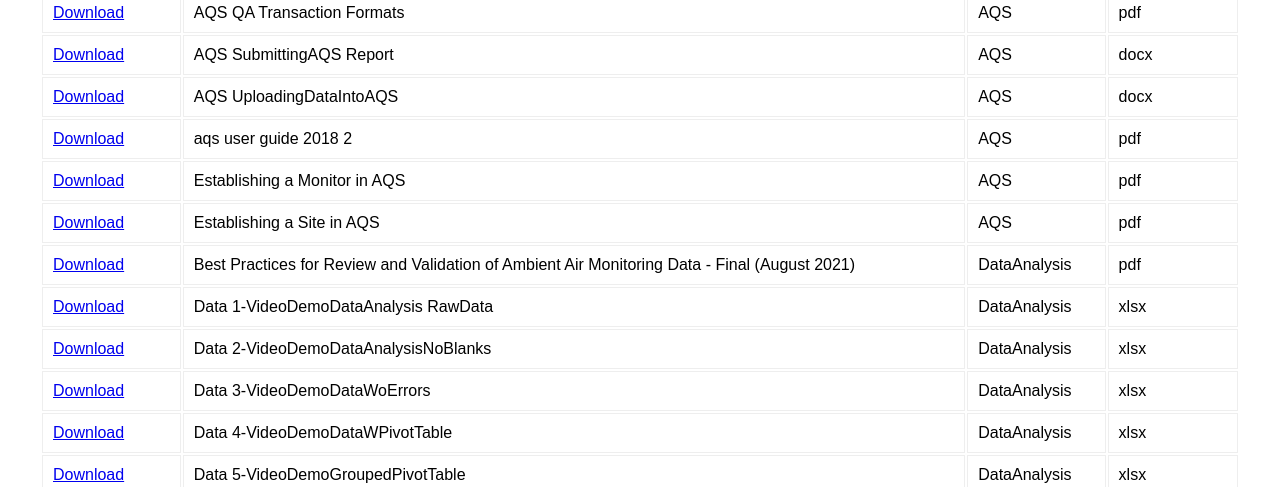
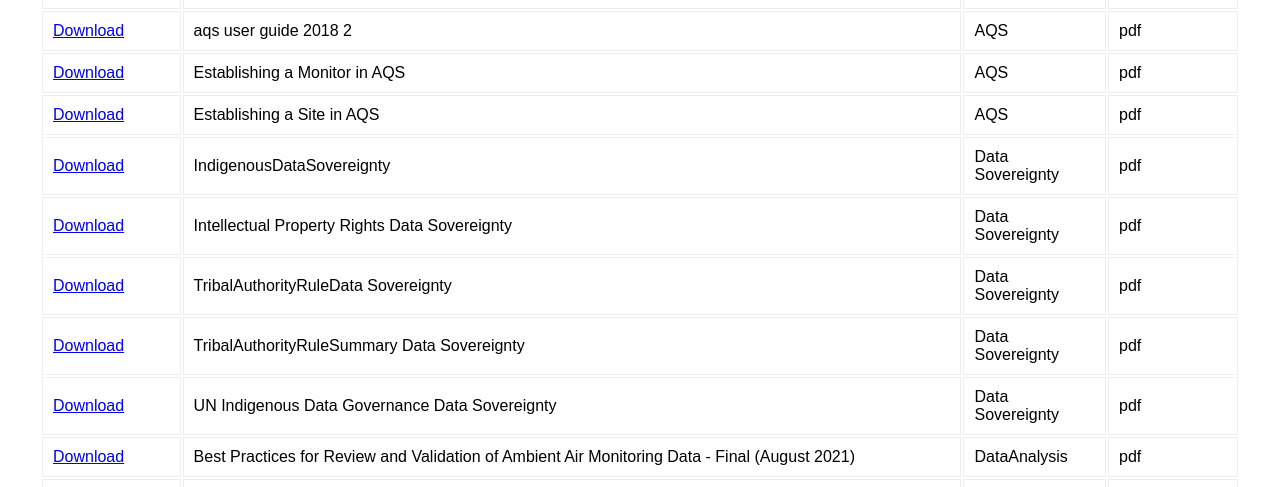
Before and after one commit to tamscenter/tamscenter.github.io, a plain HTML site: page index.html in a window 1280 px wide. Shown: the part 1482-1969 px from the top of the page. Drawn offline with Linux system fonts and the light colour scheme.

Commit message:
data sovereignty category added
added files for a new search term of data sovereignty

```diff
--- a/index.html
+++ b/index.html
@@ -227,6 +227,41 @@
               </tr>
 
               <tr>
+                <td ><a href="hosted_files/Data Sovereignty/IndigenousDataSovereignty.pdf" onclick="var that=this;ga('send','event','FileDownload','IndigenousDataSovereignty');setTimeout(function(){location.href=that.href;},200);return false;">Download</a></td>
+                <td class="name">IndigenousDataSovereignty</td>
+                <td class="section">Data Sovereignty</td>
+                <td class="type">pdf</td>
+              </tr>
+
+              <tr>
+                <td ><a href="hosted_files/Data Sovereignty/Intellectual Property Rights Data Sovereignty.pdf" onclick="var that=this;ga('send','event','FileDownload','Intellectual Property Rights Data Sovereignty');setTimeout(function(){location.href=that.href;},200);return false;">Download</a></td>
+                <td class="name">Intellectual Property Rights Data Sovereignty</td>
+                <td class="section">Data Sovereignty</td>
+                <td class="type">pdf</td>
+              </tr>
+
+              <tr>
+                <td ><a href="hosted_files/Data Sovereignty/TribalAuthorityRuleData Sovereignty.pdf" onclick="var that=this;ga('send','event','FileDownload','TribalAuthorityRuleData Sovereignty');setTimeout(function(){location.href=that.href;},200);return false;">Download</a></td>
+                <td class="name">TribalAuthorityRuleData Sovereignty</td>
+                <td class="section">Data Sovereignty</td>
+                <td class="type">pdf</td>
+              </tr>
+
+              <tr>
+                <td ><a href="hosted_files/Data Sovereignty/TribalAuthorityRuleSummary Data Sovereignty.pdf" onclick="var that=this;ga('send','event','FileDownload','TribalAuthorityRuleSummary Data Sovereignty');setTimeout(function(){location.href=that.href;},200);return false;">Download</a></td>
+                <td class="name">TribalAuthorityRuleSummary Data Sovereignty</td>
+                <td class="section">Data Sovereignty</td>
+                <td class="type">pdf</td>
+              </tr>
+
+              <tr>
+                <td ><a href="hosted_files/Data Sovereignty/UN Indigenous Data Governance Data Sovereignty.pdf" onclick="var that=this;ga('send','event','FileDownload','UN Indigenous Data Governance Data Sovereignty');setTimeout(function(){location.href=that.href;},200);return false;">Download</a></td>
+                <td class="name">UN Indigenous Data Governance Data Sovereignty</td>
+                <td class="section">Data Sovereignty</td>
+                <td class="type">pdf</td>
+              </tr>
+
+              <tr>
                 <td ><a href="hosted_files/DataAnalysis/Best Practices for Review and Validation of Ambient Air Monitoring Data - Final (August 2021).pdf" onclick="var that=this;ga('send','event','FileDownload','Best Practices for Review and Validation of Ambient Air Monitoring Data - Final (August 2021)');setTimeout(function(){location.href=that.href;},200);return false;">Download</a></td>
                 <td class="name">Best Practices for Review and Validation of Ambient Air Monitoring Data - Final (August 2021)</td>
                 <td class="section">DataAnalysis</td>
```
Also changed, not shown: 5 other files.
